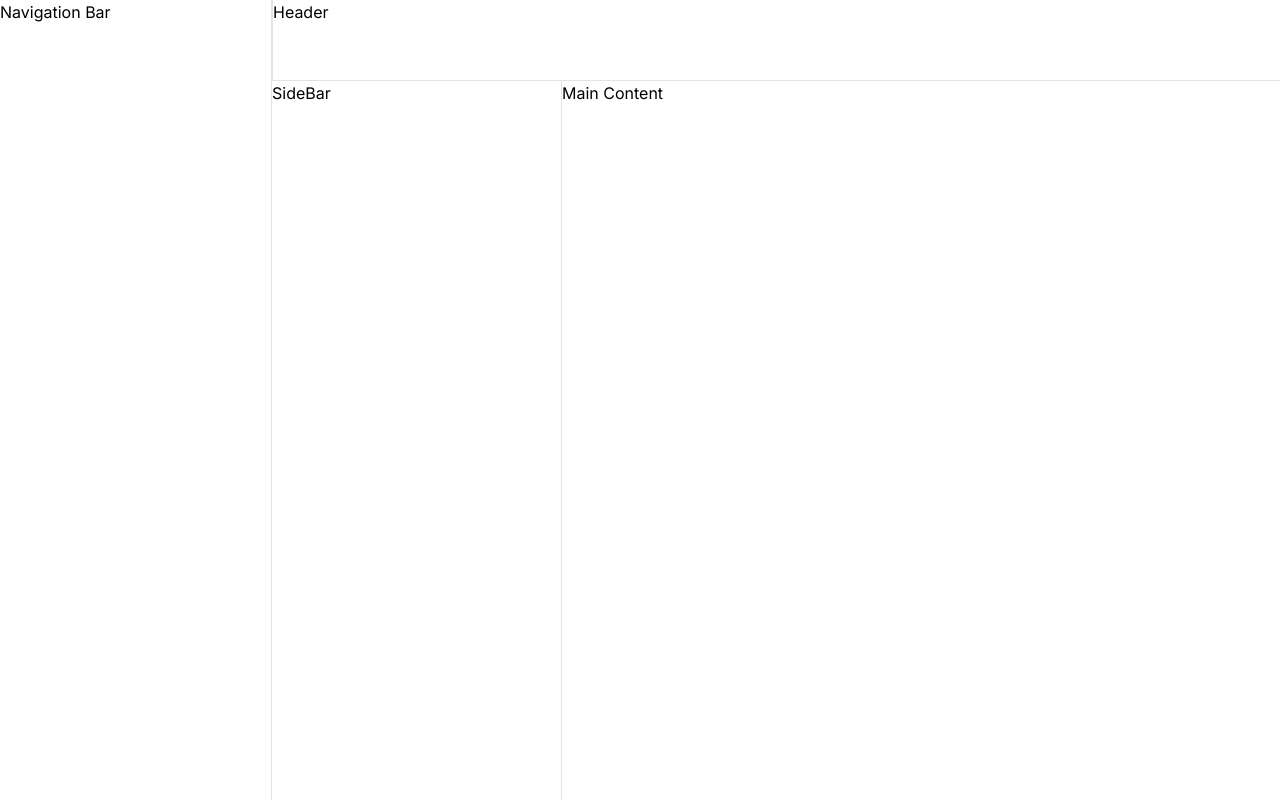
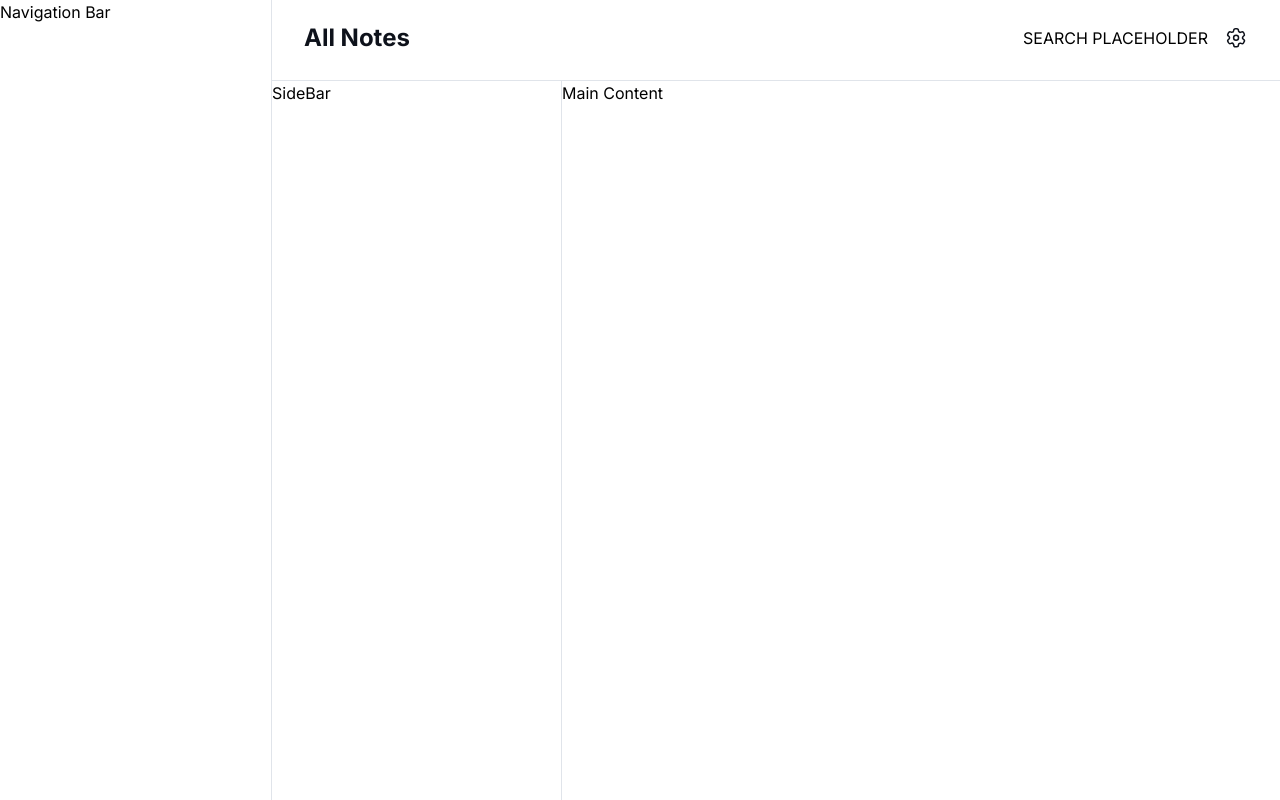
Before and after one commit to MattAKeider/take-notes, a React (Vite) app: page / in a window 1280 px wide. Built offline with nearby package versions, Linux system fonts and the light colour scheme.

Commit message:
completed header component layout

```diff
--- a/src/App.module.css
+++ b/src/App.module.css
@@ -1,8 +1,8 @@
 .container {
   height: 100vh;
   display: grid;
-  grid-template-columns: 272px 290px 1fr;
-  grid-template-rows: 81px 1fr;
+  grid-template-columns: minmax(272px, auto) minmax(290px, auto) 1fr;
+  grid-template-rows: minmax(81px, auto) 1fr;
   grid-template-areas:
     'navbar   header   header'
     'navbar   sidebar  main';
--- a/src/components/Header/Header.module.css
+++ b/src/components/Header/Header.module.css
@@ -1,6 +1,28 @@
 .header {
   grid-area: header;
+  padding: 2rem 3.2rem;
   border: var(--color-neutral-200) solid 1px;
   border-top: 0;
   border-right: 0;
+  border-left: 0;
 }
+
+.headerWrapper {
+  display: flex;
+  justify-content: space-between;
+  align-items: center;
+}
+
+.headerText {
+  font-size: var(--font-size-24);
+  color: var(--color-neutral-950);
+}
+
+.headerActions {
+  display: flex;
+  gap: 1.6rem;
+}
+
+.settingsIcon {
+  cursor: pointer;
+}
--- a/src/components/Header/Header.tsx
+++ b/src/components/Header/Header.tsx
@@ -1,9 +1,18 @@
+import settingIcon from '../../assets/Images/icon-settings.svg';
 import classes from './Header.module.css';
 
 const Header = () => {
   return (
     <header className={classes.header}>
-      <p>Header</p>
+      <div className={classes.headerWrapper}>
+        <h2 className={classes.headerText}>All Notes</h2>
+        <div className={classes.headerActions}>
+          {/* TODO: Add Search component */}
+          <p>SEARCH PLACEHOLDER</p>
+          {/* TODO: Fix settings icon color */}
+          <img className={classes.settingsIcon} src={settingIcon} alt="Settings gear icon" />
+        </div>
+      </div>
     </header>
   );
 };
```
